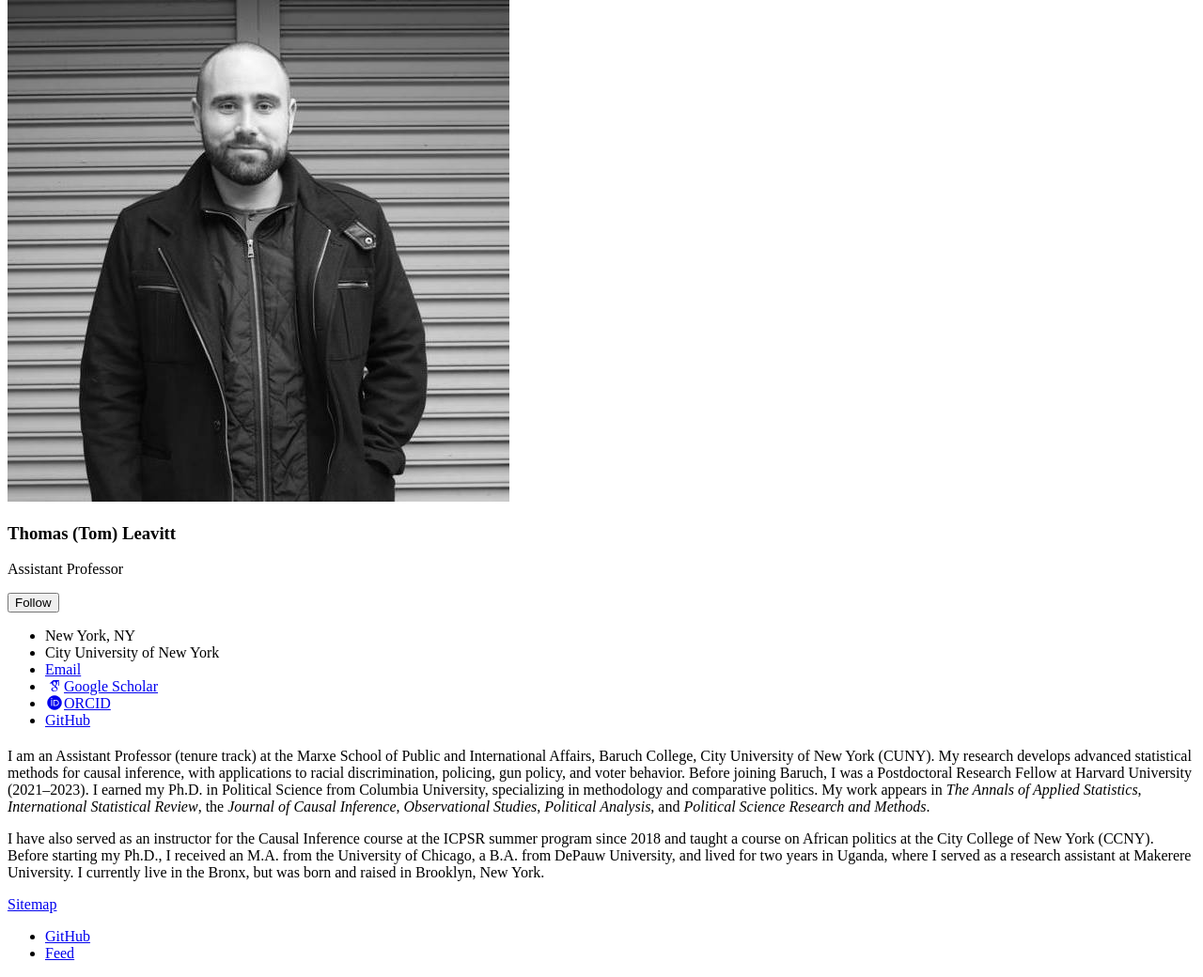
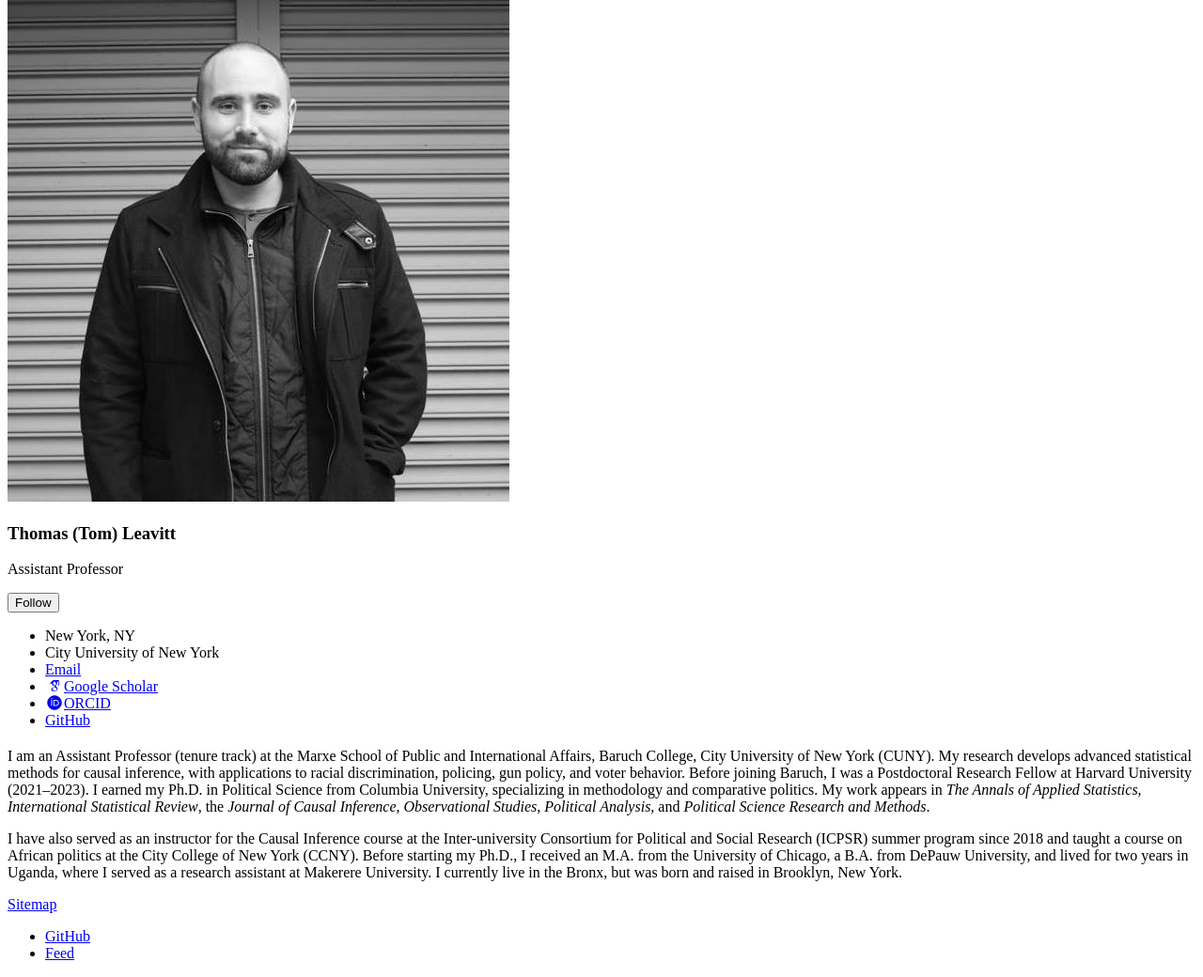
Before and after one commit to tl2624/tl2624.github.io, a Jekyll site: the page built from _pages/about.md, in a window 1280 px wide. Shown: the part 208-1248 px from the top of the page at 94% size. Built offline with Jekyll 4.4.1, drawn with Linux system fonts in a browser that asks for light colours; some web fonts are replaced.

Commit message:
Spell out ICPSR on first use on the about page
Define 'Inter-university Consortium for Political and Social Research (ICPSR)' so
the about page is self-contained, matching how CUNY and CCNY are already handled.

Co-Authored-By: Claude Opus 4.8 <noreply@anthropic.com>

```diff
--- a/_pages/about.md
+++ b/_pages/about.md
@@ -9,4 +9,4 @@ redirect_from:
 
 I am an Assistant Professor (tenure track) at the Marxe School of Public and International Affairs, Baruch College, City University of New York (CUNY). My research develops advanced statistical methods for causal inference, with applications to racial discrimination, policing, gun policy, and voter behavior. Before joining Baruch, I was a Postdoctoral Research Fellow at Harvard University (2021–2023). I earned my Ph.D. in Political Science from Columbia University, specializing in methodology and comparative politics. My work appears in *The Annals of Applied Statistics*, *International Statistical Review*, the *Journal of Causal Inference*, *Observational Studies*, *Political Analysis*, and *Political Science Research and Methods*.
 
-I have also served as an instructor for the Causal Inference course at the ICPSR summer program since 2018 and taught a course on African politics at the City College of New York (CCNY). Before starting my Ph.D., I received an M.A. from the University of Chicago, a B.A. from DePauw University, and lived for two years in Uganda, where I served as a research assistant at Makerere University. I currently live in the Bronx, but was born and raised in Brooklyn, New York.
+I have also served as an instructor for the Causal Inference course at the Inter-university Consortium for Political and Social Research (ICPSR) summer program since 2018 and taught a course on African politics at the City College of New York (CCNY). Before starting my Ph.D., I received an M.A. from the University of Chicago, a B.A. from DePauw University, and lived for two years in Uganda, where I served as a research assistant at Makerere University. I currently live in the Bronx, but was born and raised in Brooklyn, New York.
```
